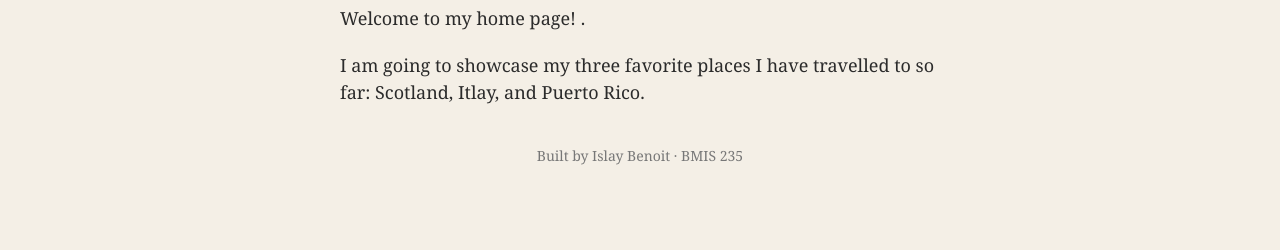
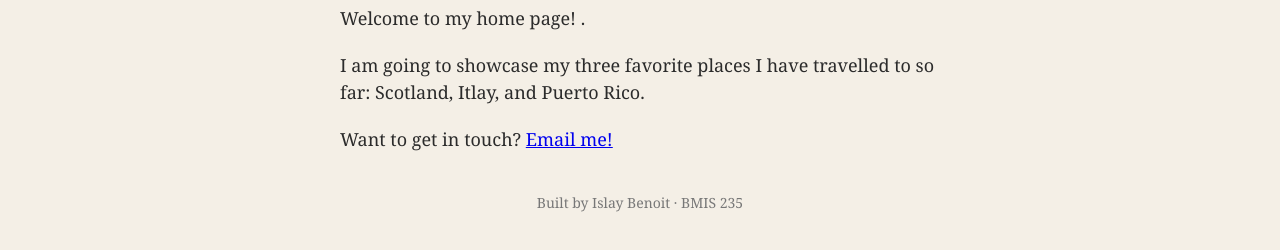
Before and after one commit to islaybenoit10/bmis235-html-3, a plain HTML site: page index.html in a window 1280 px wide. Shown: the part 190-440 px from the top of the page. Drawn offline with Linux system fonts and the light colour scheme.

Commit message:
Add email link for contact in index.html
Added a contact email link for user inquiries.

```diff
--- a/index.html
+++ b/index.html
@@ -31,6 +31,8 @@
 <h1>Home</h1>
 <p>Welcome to my home page! .</p>
 <p> I am going to showcase my three favorite places I have travelled to so far: Scotland, Itlay, and Puerto Rico.</p>
+  <p> Want to get in touch?
+  <a href= "Mailto: ibenoit@zagmail.gonzaga.edu"> Email me! </a></p>
 
 <!-- ===== SHOWCASE ======================================================
      This box is empty on purpose. In Part 7 you paste an interactive
```
